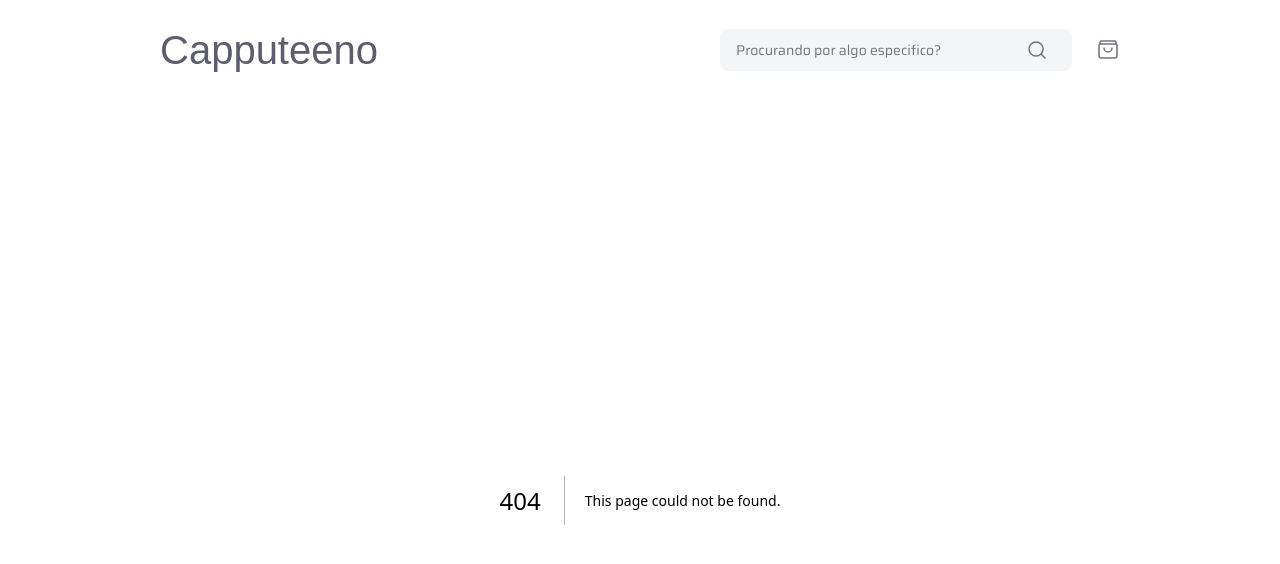
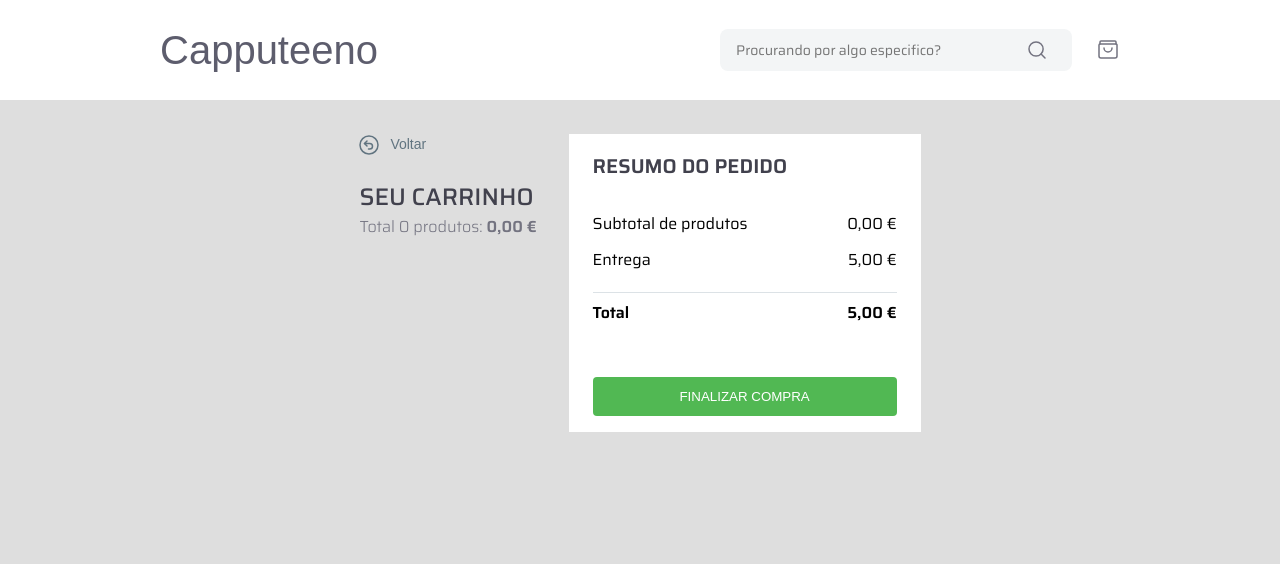
Before and after one commit to JoaoCoutinho777/frontend-challenge, a Next.js app in the folder capputeeno/: page /cart in a window 1280 px wide. Before the commit this address had no page. Shown: the top 564 px of the page. Built offline with nearby package versions, Linux system fonts and the light colour scheme; a web font is replaced by a local one.

Commit message:
feat: add cart page

```diff
--- /dev/null
+++ b/capputeeno/src/app/cart/page.tsx
@@ -0,0 +1,160 @@
+"use client"
+
+import { BackBtn } from '@/components/back-button'
+import { CartItem } from '@/components/cart/cart-item'
+import { DefaultPageLayout } from '@/components/default-page-layout'
+import { Divider } from '@/components/divider'
+import { useLocalStorage } from '@/hooks/useLocalStorage'
+import { Product, ProductInCart } from '@/types/product'
+import { formatPrice } from '@/utils/format-price'
+import React from 'react'
+import styled from 'styled-components'
+
+
+const Container = styled.div`
+    display: flex;
+    justify-content: center;
+    flex-direction: column;
+    gap: 32px;
+
+    @media(min-width: ${props => props.theme.desktopBreakpoint}) {
+        flex-direction: row;
+    }
+`
+
+const CartListContainer = styled.div`
+
+    h3 {
+        font-size: 24px;
+        font-weight: 500;
+        line-height: 150%;
+        text-transform: uppercase;
+        color: var(--text-dark-2);
+        margin-top: 24px;
+    }
+
+    p {
+        font-weight: 300;
+        font-size: 16px;
+        line-height: 150%;
+        color: var(--text-dark);
+
+        span {
+            font-weight: 600;
+        }
+    }
+`
+
+const CartList = styled.ul`
+    display: flex;
+    align-items: center;
+    justify-content: center;
+    flex-direction: column;
+    gap: 16px;
+    margin-top: 24px;
+
+`
+
+const CartResultContainer = styled.div`
+    display: flex;
+    flex-direction: column;
+    align-items: flex-start;
+    justify-content: center;
+    min-width: 352px;
+    padding: 16px 24px;
+
+    background: white;
+
+    h3 {
+        font-weight: 600;
+        font-size: 20px;
+        color: var(--text-dark-2);
+        text-transform: uppercase;
+        margin-bottom: 30px;
+    }
+`
+
+const TotalItem = styled.div<{ isBold: boolean }>`
+    display: flex;
+    align-items: center;
+    justify-content: space-between;
+    width: 100%;
+
+    font-weight: ${props => props.isBold ? '600' : '400'};
+    font-size: 16px;
+    line-height: 150%;
+
+    margin-bottom: 12px;
+`
+
+const ShopBtn = styled.button`
+    color: white;
+    border-radius: 4px;
+    background: var(--success-color);
+    padding: 12px;
+    width: 100%;
+    border: none;
+    margin-top: 40px;
+    cursor: pointer;`
+
+export default function CartPage() {
+    const { value, updateLocalStorage}  = useLocalStorage<ProductInCart[]>('cart-items', [])
+
+    const calculateTotal = (value: ProductInCart[]) => {
+        return value.reduce((sum, item) => sum += (item.price_in_cents * item.quantity), 0)
+    }
+
+    const cartTotal =formatPrice(calculateTotal(value))
+    const deliveryFee = 500;
+    const cartTotalWithDelivery = formatPrice(calculateTotal(value) + deliveryFee)
+
+    const handleUpdateQuantity = (id: string, quantity: number) => {
+        const newValue = value.map(item => {
+            if(item.id !== id) return item
+            return {...item, quantity: quantity}
+        })
+        updateLocalStorage(newValue)
+    }
+
+    const handleDeleteItem = (id: string) => {
+        const newValue = value.filter(item => {
+            if(item.id !== id) return item
+        })
+        updateLocalStorage(newValue)
+    }
+
+    return (
+      <DefaultPageLayout>
+          <Container>
+              <CartListContainer>
+              <BackBtn navigate='/'/>
+                  <h3>Seu Carrinho</h3>
+                  <p>
+                      Total {value.length} produtos:
+                      <span> {cartTotal}</span>
+                  </p>
+                  <CartList>
+                    {value.map(item => <CartItem product={item} key={item.id} handleUpdateQuantity={handleUpdateQuantity} handleDelete={handleDeleteItem}/>)}
+                  </CartList>
+              </CartListContainer>
+              <CartResultContainer>
+                    <h3>Resumo do pedido</h3>
+                    <TotalItem isBold={false}>
+                        <p>Subtotal de produtos</p>
+                        <p>{cartTotal}</p>
+                    </TotalItem>
+                    <TotalItem isBold={false}>
+                        <p>Entrega</p>
+                        <p>{formatPrice(deliveryFee)}</p>
+                    </TotalItem>
+                    <Divider />
+                    <TotalItem isBold={true}>
+                        <p>Total</p>
+                        <p>{cartTotalWithDelivery}</p>
+                    </TotalItem>
+                    <ShopBtn>FINALIZAR COMPRA</ShopBtn>
+              </CartResultContainer>
+          </Container>
+      </DefaultPageLayout>
+    )
+}
--- a/capputeeno/src/app/product/page.tsx
+++ b/capputeeno/src/app/product/page.tsx
@@ -120,7 +120,7 @@
     if(cartItems) {
       let cartItemsArray = JSON.parse(cartItems);
 
-      let existingProductIndex = cartItemsArray.findIndex((item: { id: string }) => item.id === searchParams.id);
+      let existingProductIndex = cartItemsArray.findIndex((item: { id: string; }) => item.id === searchParams.id);
 
       if(existingProductIndex != -1) {
         cartItemsArray[existingProductIndex].quantity += 1;
@@ -133,8 +133,8 @@
       const newCart = [
         {
           ...data,
-          id: searchParams.id,
-          quantity: 1
+          quantity: 1,
+          id: searchParams.id
         }
       ]
       localStorage.setItem('cart-items', JSON.stringify(newCart));
--- /dev/null
+++ b/capputeeno/src/components/cart/cart-item.tsx
@@ -0,0 +1,116 @@
+import { ProductInCart } from '@/types/product'
+import { formatPrice } from '@/utils/format-price'
+import React, { ChangeEvent } from 'react'
+import styled from 'styled-components'
+import { DeleteIcon } from '../icons/delete-icon'
+
+
+interface CartItemProps {
+    product: ProductInCart
+    handleUpdateQuantity(id: string, quantity: number): void
+    handleDelete(id: string): void
+}
+
+const Item = styled.li`
+    display: flex;
+    align-items: center;
+    justify-content: center;
+    height: 210px;
+
+    border-radius: 8px;
+    background-color: white;
+
+    position: relative;
+
+    button {
+        position: absolute;
+        top: 16px;
+        right: 24px;
+        background: transparent;
+        cursor: pointer;
+        border: none;
+
+    }
+
+    img {
+        max-height: 100%;
+        width: 256px;
+        border-radius: 8px 0 0 8px;
+    }
+
+    > div {
+        display: flex;
+        width: 100%;
+        height: 100%;
+        align-items: center;
+        justify-content: space-between;
+        flex-direction: column;
+        padding: 16px 24px;
+        color: var(--text-dark-2);
+        line-height: 150%;
+
+        h4 {
+            font-size: 20px;
+            font-weight: 300;
+        }
+
+        p {
+            font-size: 12px;
+            font-weight: 400;
+            max-height: 50%;
+            overflow: hidden;
+            text-overflow: ellipsis;
+        }
+
+        div {
+            display: flex;
+            align-items: center;
+            justify-content: space-between;
+            width: 100%;
+
+            span {
+                font-weight: 600;
+                font-size: 16px;
+                color: var(--shapes-dark);
+            }
+        }
+    }
+`
+
+const SelectQuantity = styled.select`
+    padding: 8px;
+    border: 1.5px solid var(--border-color);
+    border-radius: 8px;
+    background-color: var(--bg-secundary);
+    color: var(--text-dark);
+    font-weight: 400;
+    font-size: 16px;
+`
+
+export function CartItem({ product, handleUpdateQuantity, handleDelete }: CartItemProps) {
+    const handleChange = (e: ChangeEvent<HTMLSelectElement>) => {
+        handleUpdateQuantity(product.id, Number(e.target.value))
+    }
+  return (
+    <Item>
+        <button onClick={() => handleDelete(product.id)} aria-label='Delete'>
+            <DeleteIcon />
+        </button>
+        <img src={product.image_url} />
+        <div>
+            <h4>{product.name}</h4>
+            <p>{product.description}</p>
+            <div>
+                <SelectQuantity value={product.quantity} onChange={handleChange}>
+                    <option value={1}>1</option>
+                    <option value={2}>2</option>
+                    <option value={3}>3</option>
+                    <option value={4}>4</option>
+                    <option value={5}>5</option>
+                </SelectQuantity>
+                <span>{formatPrice(product.price_in_cents)}</span>
+            </div>
+        </div>
+    </Item>
+  )
+}
--- /dev/null
+++ b/capputeeno/src/components/icons/delete-icon.tsx
@@ -0,0 +1,12 @@
+export function DeleteIcon() {
+    return (
+        <svg width="24" height="24" viewBox="0 0 24 24" fill="none" xmlns="http://www.w3.org/2000/svg">
+            <path fill-rule="evenodd" clip-rule="evenodd" d="M16.1378 21H7.85782C6.81082 21 5.94082 20.192 5.86282 19.147L4.96582 7H18.9998L18.1328 19.142C18.0578 20.189 17.1868 21 16.1378 21V21Z" stroke="#DE3838" stroke-width="1.5" stroke-linecap="round" stroke-linejoin="round"/>
+            <path d="M12 11V17" stroke="#DE3838" stroke-width="1.5" stroke-linecap="round" stroke-linejoin="round"/>
+            <path d="M4 7H20" stroke="#DE3838" stroke-width="1.5" stroke-linecap="round" stroke-linejoin="round"/>
+            <path d="M17 7L15.987 4.298C15.694 3.517 14.948 3 14.114 3H9.886C9.052 3 8.306 3.517 8.013 4.298L7 7" stroke="#DE3838" stroke-width="1.5" stroke-linecap="round" stroke-linejoin="round"/>
+            <path d="M15.4298 11L14.9998 17" stroke="#DE3838" stroke-width="1.5" stroke-linecap="round" stroke-linejoin="round"/>
+            <path d="M8.57016 11L9.00016 17" stroke="#DE3838" stroke-width="1.5" stroke-linecap="round" stroke-linejoin="round"/>
+        </svg>
+    )
+}
```
